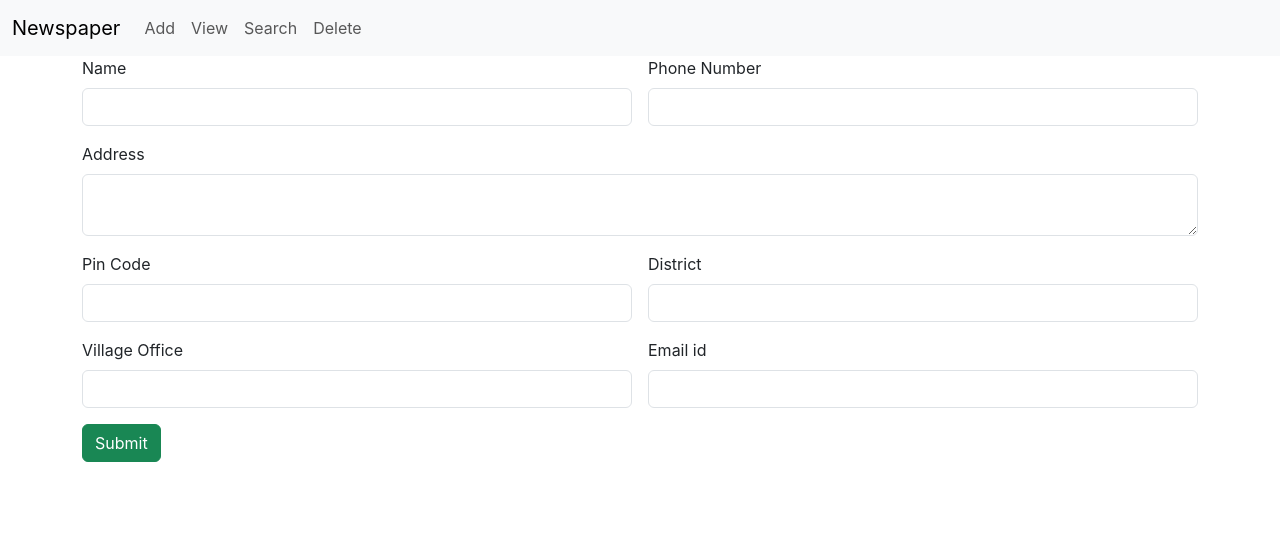
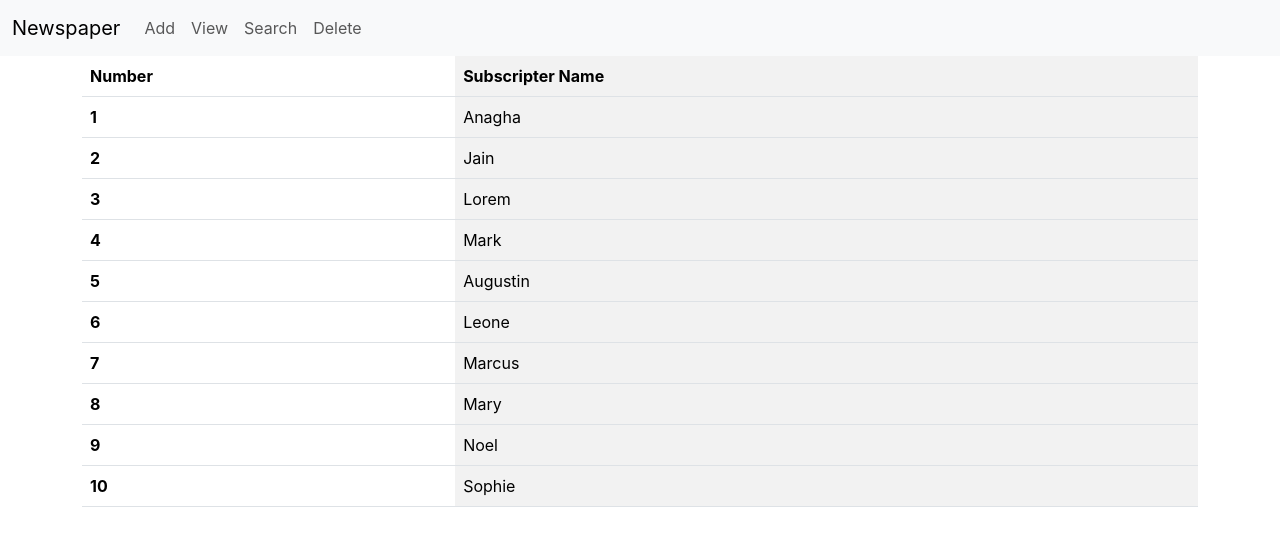
Before and after one commit to Archana-AS/newspaper-subscription-app, a React (Create React App) app: page / in a window 1280 px wide. Shown: the top 546 px of the page. Built offline with nearby package versions, Linux system fonts and the light colour scheme.

Commit message:
Suscriber's list creared

```diff
--- a/src/App.js
+++ b/src/App.js
@@ -2,11 +2,12 @@ import logo from './logo.svg';
 import './App.css';
 import NavBar from './components/NavBar';
 import AddSubscription from './components/AddSubscription';
+import View from './components/View';
 
 function App() {
   return (
     <div >
-     <AddSubscription/>
+     <View/>
     </div>
   );
 }
--- /dev/null
+++ b/src/components/View.jsx
@@ -0,0 +1,82 @@
+import React from 'react'
+import NavBar from './NavBar'
+
+const View = () => {
+    return (
+        <div>
+            <NavBar />
+            <div className="container">
+                <div className="row">
+                    <div className="col col-12 col-sm-12 col-md-12 col-md-12 col-lg-12 col-xl-12 col-xxl-12">
+
+                        <table class="table table-striped-columns">
+                            <thead>
+                                <tr>
+                                    <th scope="col">Number</th>
+                                    <th scope="col">Subscripter Name</th>
+
+                                </tr>
+                            </thead>
+                            <tbody>
+                                <tr>
+                                    <th scope="row">1</th>
+                                    <td>Anagha</td>
+
+                                </tr>
+                                <tr>
+                                    <th scope="row">2</th>
+                                    <td>Jain</td>
+
+                                </tr>
+                                <tr>
+                                    <th scope="row">3</th>
+                                    <td >Lorem </td>
+
+                                </tr>
+                                <tr>
+                                    <th scope="row">4</th>
+                                    <td>Mark</td>
+
+                                </tr>
+                                <tr>
+                                    <th scope="row">5</th>
+                                    <td>Augustin</td>
+
+                                </tr>
+                                <tr>
+                                    <th scope="row">6</th>
+                                    <td >Leone </td>
+
+                                </tr>
+                                <tr>
+                                    <th scope="row">7</th>
+                                    <td>Marcus</td>
+
+                                </tr>
+                                <tr>
+                                    <th scope="row">8</th>
+                                    <td>Mary</td>
+
+                                </tr>
+                                <tr>
+                                    <th scope="row">9</th>
+                                    <td >Noel </td>
+
+                                </tr>
+                                <tr>
+                                    <th scope="row">10</th>
+                                    <td >Sophie </td>
+
+                                </tr>
+                            </tbody>
+                        </table>
+
+
+                    </div>
+                </div>
+            </div>
+        </div>
+    )
+}
+
+export default View
```
